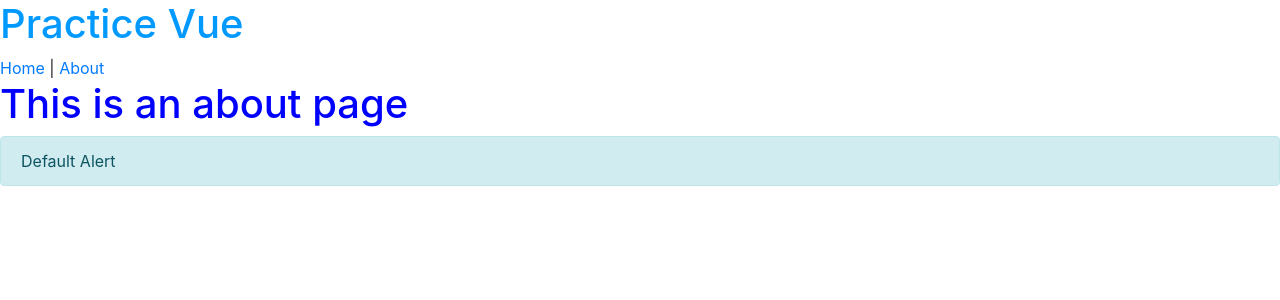
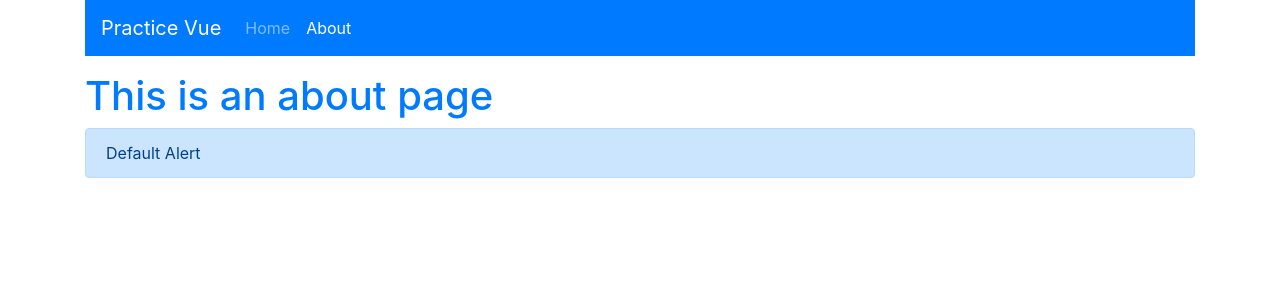
Before and after one commit to Neos21/practice-vue, a Vue app: page /about in a window 1280 px wide. Shown: the top 300 px of the page. Built offline with nearby package versions, Linux system fonts and the light colour scheme.

Commit message:
Use Bootstrap Vue

```diff
--- a/src/App.vue
+++ b/src/App.vue
@@ -2,20 +2,32 @@
   <!-- template 要素の直下は1つしか要素を置けない -->
   <!-- App.vue のルート要素は #app で index.html と揃えているが、便宜的なモノで必ず揃える必要はない。class 要素を振り scoped な style 要素でスタイル付けすると良さそう -->
   <div id="app">
-    <h1>{{ title }}</h1>
-    <nav>
-      <router-link to="/">Home</router-link> | <router-link to="/about">About</router-link>
-    </nav>
-    <router-view/>
+    <b-container>  <!-- fluid を付ければ 100% 幅になる -->
+      <b-navbar toggleable="lg" type="dark" variant="primary" class="mb-3">
+        <b-navbar-brand href="#">{{ title }}</b-navbar-brand>
+
+        <b-navbar-toggle target="nav-collapse"></b-navbar-toggle>  <!-- 幅が狭い時に表示されるハンバーガーメニュー・target 属性で要素の id を指定する -->
+
+        <b-collapse is-nav id="nav-collapse">  <!-- b-collapse に is-nav を付けておくと親要素のブレイクポイントで閉じられるようになる -->
+          <b-navbar-nav>
+            <b-nav-item to="/"      exact-active-class="active">Home</b-nav-item>   <!-- b-nav-item は route-link 同様 to 属性を受け付ける・exact-active-class でパスが完全一致した時に付与するクラス名を指定できる -->
+            <b-nav-item to="/about" exact-active-class="active">About</b-nav-item>  <!-- exact と active-class を別々に付与することもできる -->
+          </b-navbar-nav>
+        </b-collapse>
+      </b-navbar>
+
+      <router-view/>
+    </b-container>
   </div>
 </template>
 
 
 
 <!-- scoped と付けておけばコンポーネント内に閉じたスタイルになる。付けないと子コンポーネント内で指定したスタイルもページ全体に効いてしまう -->
-<style lang="scss" scoped>
-h1 {
-  color: #09f;
+<style lang="scss">
+html {
+  overflow-x: hidden;
+  overflow-y: scroll;
 }
 </style>
 
--- a/src/components/HelloWorld.vue
+++ b/src/components/HelloWorld.vue
@@ -1,6 +1,6 @@
 <template>
-  <div>
-    <h1>[ {{ msg }} ]</h1>
+  <div class="hello-world">
+    <p>[ {{ msg }} ]</p>
   </div>
 </template>
 
--- a/src/views/About.vue
+++ b/src/views/About.vue
@@ -1,15 +1,12 @@
 <template>
-  <div>
-    <h1>This is an about page</h1>
-    <b-alert show>Default Alert</b-alert>
+  <div class="about">
+    <h1 class="text-primary">This is an about page</h1>
+    <b-alert show variant="primary">Default Alert</b-alert>
   </div>
 </template>
 
 
 <style lang="scss" scoped>
-h1 {
-  color: #00f;
-}
 </style>
 
 
--- a/src/views/Home.vue
+++ b/src/views/Home.vue
@@ -1,20 +1,27 @@
 <template>
-  <div>
-    <h1>Home</h1>
+  <div class="home">
+    <b-jumbotron header="Bootstrap Vue" lead="Bootstrap Components for Vue.js">
+      <p><b-button variant="primary" to="/about">Go To About</b-button></p>
+
       <!-- このように <HelloWorld msg="Hoge"/> 書いても良い -->
       <HelloWorld></HelloWorld>
       <HelloWorld msg="Welcome to Your Vue.js + TypeScript App"></HelloWorld>
       <!-- 変数値を代入する場合は v-bind:id="variable" もしくは :id="variable" と書く -->
       <HelloWorld v-bind:msg="text"></HelloWorld>
       <HelloWorld :msg="text"></HelloWorld>
+    </b-jumbotron>
   </div>
 </template>
 
 
 
 <style lang="scss" scoped>
+// Bootstrap の SCSS 変数を参照したい時の読み込み方コレでいいのかな…
+@import '../../node_modules/bootstrap/scss/bootstrap.scss';
+// @import '../../node_modules/bootstrap-vue/src/index.scss';
+
 h1 {
-  color: #f00;
+  color: $primary;
 }
 </style>
 
```
Lines whose indentation alone changed are shown as unchanged.
